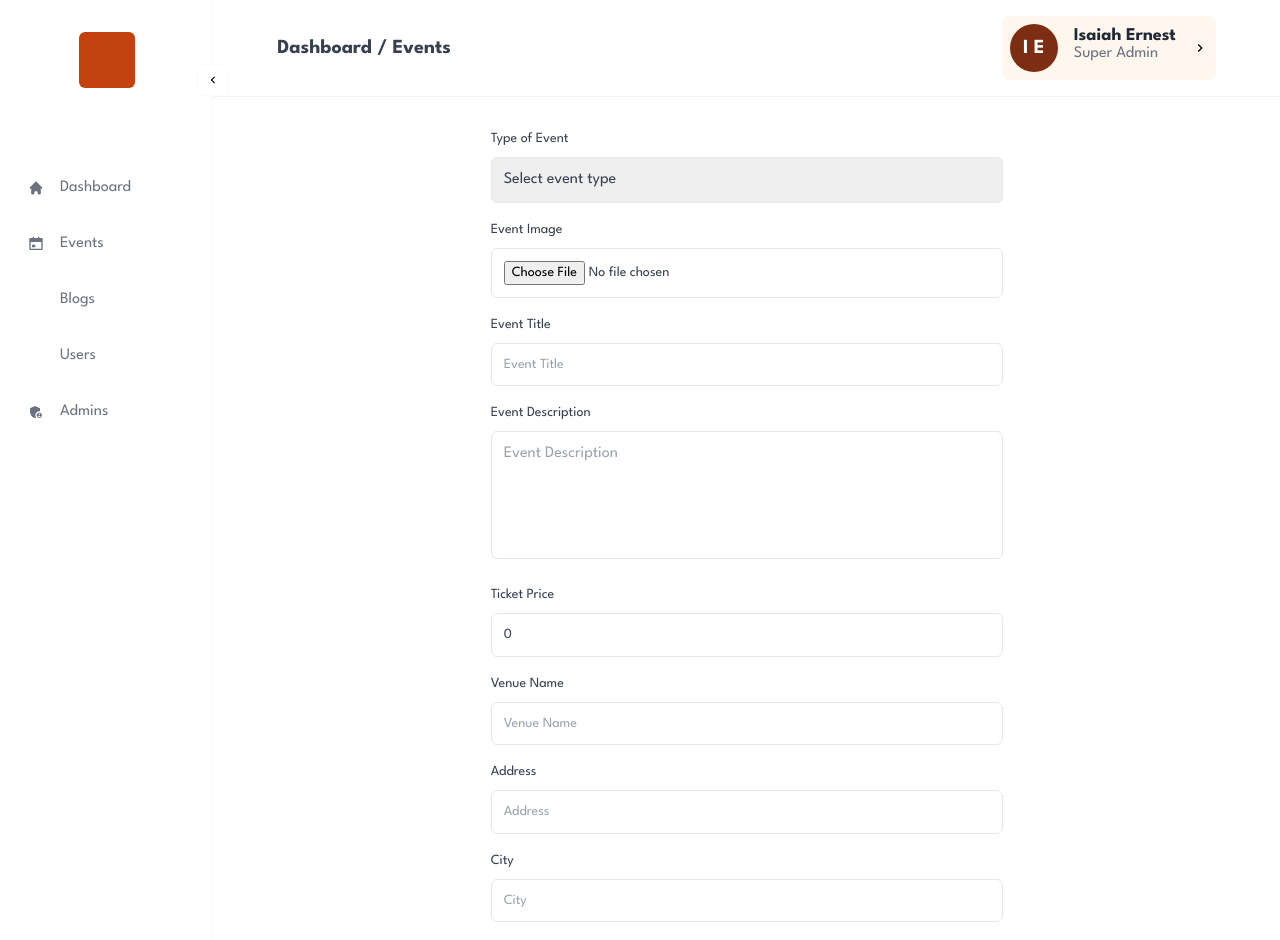
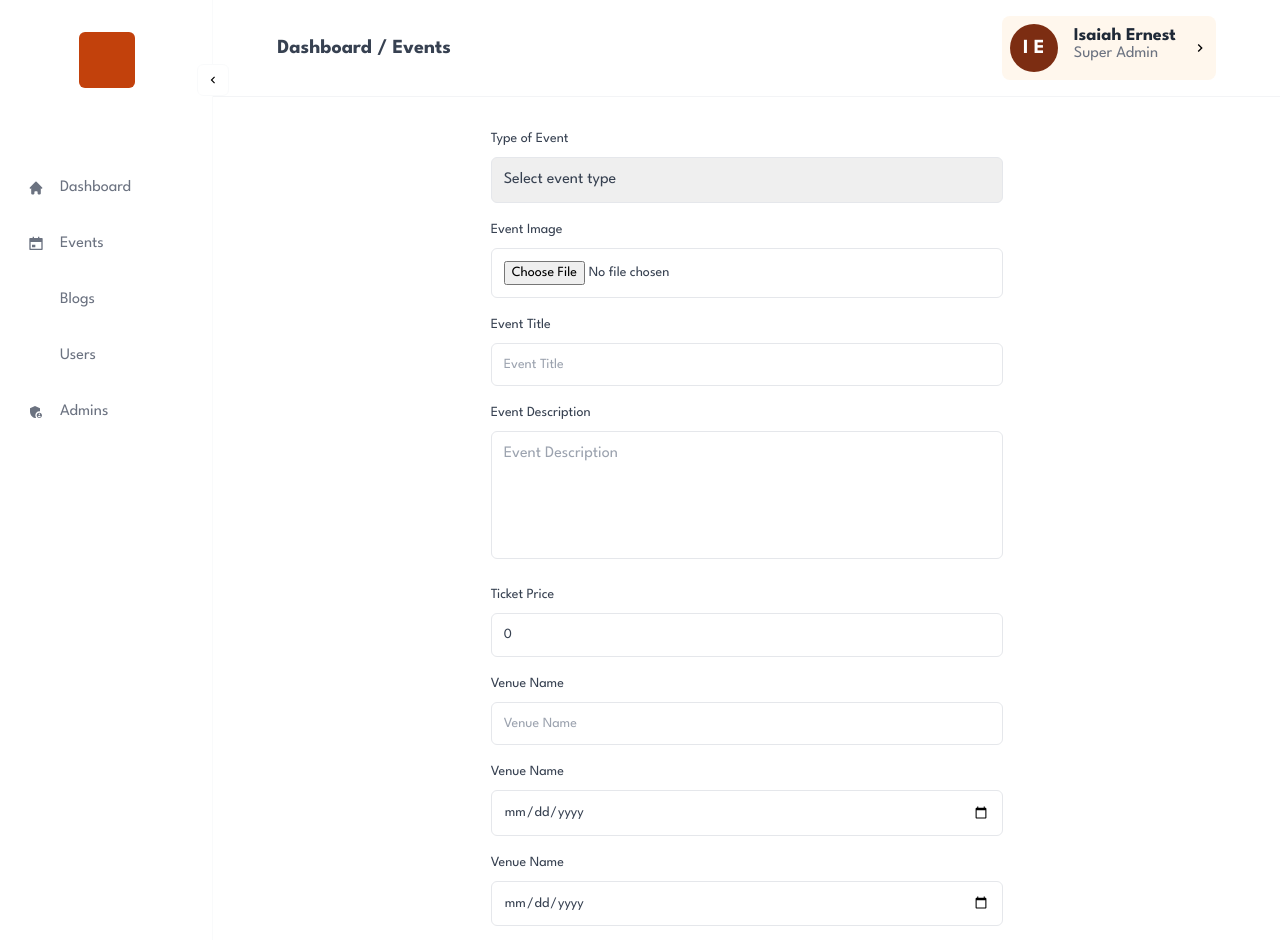
Before and after one commit to ernestechie/fossa-hub, a Next.js app: page /dashboard/events/new in a window 1280 px wide. Shown: the top 940 px of the page. Built offline with nearby package versions, Linux system fonts and the light colour scheme; some icons are missing.

Commit message:
added start and end date

```diff
--- a/app/components/Events/EventForm/EventForm.tsx
+++ b/app/components/Events/EventForm/EventForm.tsx
@@ -1,33 +1,24 @@
-'use client';
-import React, { useState } from 'react';
-
-interface EventFormData {
-  image: string;
-  title: string;
-  description: string;
-  price: number;
-  eventType: string;
-  venue_name: string;
-  address: string;
-  city: string;
-  state: string;
-  country: string;
-  postal_code: string | number;
-}
+"use client";
+import React, { useState } from "react";
+import { parseDate } from "@/helpers/parseDate";
 
 const EventFormComponent: React.FC = () => {
-  const [formData, setFormData] = useState<EventFormData>({
-    image: '',
-    title: '',
-    description: '',
-    price: 0,
-    eventType: '',
-    venue_name: '',
-    address: '',
-    city: '',
-    state: '',
-    country: '',
-    postal_code: '',
+  const [formData, setFormData] = useState({
+    image_url: "",
+    title: "",
+    description: "",
+    ticket_price: 0,
+    categories: [],
+    location: {
+      venue_name: "",
+      address: "",
+      city: "",
+      state: "",
+      country: "",
+      postal_code: "",
+    },
+    start_date: new Date(""),
+    end_date: new Date(""),
   });
 
   const handleChange = (
@@ -46,193 +37,228 @@ const EventFormComponent: React.FC = () => {
   // Event type is gotten from the "categories" property of the event object
   // Event type is dynamic, and should be a list of different categories
   // Check line 20 & 21 in schema.js in the root directory
-  const eventTypes: string[] = [
-    'Conference',
-    'Seminar',
-    'Workshop',
-    'Trade Show',
-    'Concert',
-    'Festival',
-    'Exhibition',
-    'Other',
+  const categorieType: string[] = [
+    "Conference",
+    "Seminar",
+    "Workshop",
+    "Trade Show",
+    "Concert",
+    "Festival",
+    "Exhibition",
+    "Other",
   ];
 
   return (
-    <form className='my-8 w-full max-w-lg mx-auto' onSubmit={handleSubmit}>
-      <div className='mb-4'>
+    <form className="my-8 w-full max-w-lg mx-auto" onSubmit={handleSubmit}>
+      <div className="mb-4">
         <label
-          htmlFor='eventType'
-          className='block text-gray-700 font-bold mb-2'
+          htmlFor="eventType"
+          className="block text-gray-700 font-bold mb-2"
         >
           Type of Event
         </label>
         <select
-          id='eventType'
-          name='eventType'
-          value={formData.eventType}
+          id="eventType"
+          name="eventType"
+          value={formData.categories}
           onChange={handleChange}
-          className=' appearance-none border rounded-md w-full p-3 text-gray-700 leading-tight focus:outline-none'
+          className=" appearance-none border rounded-md w-full p-3 text-gray-700 leading-tight focus:outline-none"
         >
-          <option value='' disabled>
+          <option value="" disabled>
             Select event type
           </option>
-          {eventTypes.map((type) => (
+          {categorieType.map((type) => (
             <option key={type} value={type}>
               {type}
             </option>
           ))}
         </select>
       </div>
-      <div className='mb-4'>
-        <label htmlFor='image' className='block text-gray-700 font-bold mb-2'>
+      <div className="mb-4">
+        <label htmlFor="image" className="block text-gray-700 font-bold mb-2">
           Event Image
         </label>
         <input
-          type='file'
-          id='image'
-          name='image'
+          type="file"
+          id="image"
+          name="image"
+          value={formData.image_url}
           onChange={handleChange}
-          className='appearance-none border rounded-md w-full p-3 text-gray-700 leading-tight focus:outline-none'
+          className="appearance-none border rounded-md w-full p-3 text-gray-700 leading-tight focus:outline-none"
         />
       </div>
-      <div className='mb-4'>
-        <label htmlFor='title' className='block text-gray-700 font-bold mb-2'>
+      <div className="mb-4">
+        <label htmlFor="title" className="block text-gray-700 font-bold mb-2">
           Event Title
         </label>
         <input
-          type='text'
-          id='title'
-          name='title'
+          type="text"
+          id="title"
+          name="title"
           value={formData.title}
           onChange={handleChange}
-          className=' appearance-none border rounded-md w-full p-3 text-gray-700 leading-tight focus:outline-none'
-          placeholder='Event Title'
+          className=" appearance-none border rounded-md w-full p-3 text-gray-700 leading-tight focus:outline-none"
+          placeholder="Event Title"
         />
       </div>
-      <div className='mb-4'>
+      <div className="mb-4">
         <label
-          htmlFor='description'
-          className='block text-gray-700 font-bold mb-2'
+          htmlFor="description"
+          className="block text-gray-700 font-bold mb-2"
         >
           Event Description
         </label>
         <textarea
-          id='description'
-          name='description'
+          id="description"
+          name="description"
           value={formData.description}
           onChange={handleChange}
-          className=' appearance-none border rounded-md w-full p-3 text-gray-700 leading-tight focus:outline-none  h-32 resize-none'
-          placeholder='Event Description'
+          className=" appearance-none border rounded-md w-full p-3 text-gray-700 leading-tight focus:outline-none  h-32 resize-none"
+          placeholder="Event Description"
         />
       </div>
-      <div className='mb-4'>
-        <label htmlFor='price' className='block text-gray-700 font-bold mb-2'>
+      <div className="mb-4">
+        <label htmlFor="price" className="block text-gray-700 font-bold mb-2">
           Ticket Price
         </label>
         <input
-          type='number'
-          id='price'
-          name='price'
-          value={formData.price}
+          type="number"
+          id="price"
+          name="price"
+          value={formData.ticket_price}
           onChange={handleChange}
-          className=' appearance-none border rounded-md w-full p-3 text-gray-700 leading-tight focus:outline-none'
-          placeholder='Ticket Price'
+          className=" appearance-none border rounded-md w-full p-3 text-gray-700 leading-tight focus:outline-none"
+          placeholder="Ticket Price"
         />
       </div>
-      <div className='mb-4'>
+      <div className="mb-4">
         <label
-          htmlFor='venue_name'
-          className='block text-gray-700 font-bold mb-2'
+          htmlFor="venue_name"
+          className="block text-gray-700 font-bold mb-2"
         >
           Venue Name
         </label>
         <input
-          type='text'
-          id='venue_name'
-          name='venue_name'
-          value={formData.venue_name}
+          type="text"
+          id="venue_name"
+          name="venue_name"
+          value={formData.location.venue_name}
           onChange={handleChange}
-          className=' appearance-none border rounded-md w-full p-3 text-gray-700 leading-tight focus:outline-none'
-          placeholder='Venue Name'
+          className=" appearance-none border rounded-md w-full p-3 text-gray-700 leading-tight focus:outline-none"
+          placeholder="Venue Name"
         />
       </div>
-      <div className='mb-4'>
-        <label htmlFor='address' className='block text-gray-700 font-bold mb-2'>
+      <div className="mb-4">
+        <label
+          htmlFor="venue_name"
+          className="block text-gray-700 font-bold mb-2"
+        >
+          Venue Name
+        </label>
+        <input
+          type="date"
+          id="start_date"
+          name="start_date"
+          value={parseDate(formData.start_date)}
+          onChange={handleChange}
+          className=" appearance-none border rounded-md w-full p-3 text-gray-700 leading-tight focus:outline-none"
+          placeholder="Venue Name"
+        />
+      </div>
+      <div className="mb-4">
+        <label
+          htmlFor="venue_name"
+          className="block text-gray-700 font-bold mb-2"
+        >
+          Venue Name
+        </label>
+        <input
+          type="date"
+          id="end_date"
+          name="end_date"
+          value={parseDate(formData.end_date)}
+          onChange={handleChange}
+          className=" appearance-none border rounded-md w-full p-3 text-gray-700 leading-tight focus:outline-none"
+          placeholder="Venue Name"
+        />
+      </div>
+      <div className="mb-4">
+        <label htmlFor="address" className="block text-gray-700 font-bold mb-2">
           Address
         </label>
         <input
-          type='text'
-          id='address'
-          name='address'
-          value={formData.address}
+          type="text"
+          id="address"
+          name="address"
+          value={formData.location.address}
           onChange={handleChange}
-          className=' appearance-none border rounded-md w-full p-3 text-gray-700 leading-tight focus:outline-none'
-          placeholder='Address'
+          className=" appearance-none border rounded-md w-full p-3 text-gray-700 leading-tight focus:outline-none"
+          placeholder="Address"
         />
       </div>
-      <div className='mb-4'>
-        <label htmlFor='city' className='block text-gray-700 font-bold mb-2'>
+      <div className="mb-4">
+        <label htmlFor="city" className="block text-gray-700 font-bold mb-2">
           City
         </label>
         <input
-          type='text'
-          id='city'
-          name='city'
-          value={formData.city}
+          type="text"
+          id="city"
+          name="city"
+          value={formData.location.city}
           onChange={handleChange}
-          className=' appearance-none border rounded-md w-full p-3 text-gray-700 leading-tight focus:outline-none'
-          placeholder='City'
+          className=" appearance-none border rounded-md w-full p-3 text-gray-700 leading-tight focus:outline-none"
+          placeholder="City"
         />
       </div>
-      <div className='mb-4'>
-        <label htmlFor='state' className='block text-gray-700 font-bold mb-2'>
+      <div className="mb-4">
+        <label htmlFor="state" className="block text-gray-700 font-bold mb-2">
           State
         </label>
         <input
-          type='text'
-          id='state'
-          name='state'
-          value={formData.state}
+          type="text"
+          id="state"
+          name="state"
+          value={formData.location.state}
           onChange={handleChange}
-          className=' appearance-none border rounded-md w-full p-3 text-gray-700 leading-tight focus:outline-none'
-          placeholder='State'
+          className=" appearance-none border rounded-md w-full p-3 text-gray-700 leading-tight focus:outline-none"
+          placeholder="State"
         />
       </div>
-      <div className='mb-4'>
-        <label htmlFor='country' className='block text-gray-700 font-bold mb-2'>
+      <div className="mb-4">
+        <label htmlFor="country" className="block text-gray-700 font-bold mb-2">
           Country
         </label>
         <input
-          type='text'
-          id='country'
-          name='country'
-          value={formData.country}
+          type="text"
+          id="country"
+          name="country"
+          value={formData.location.country}
           onChange={handleChange}
-          className=' appearance-none border rounded-md w-full p-3 text-gray-700 leading-tight focus:outline-none'
-          placeholder='Country'
+          className=" appearance-none border rounded-md w-full p-3 text-gray-700 leading-tight focus:outline-none"
+          placeholder="Country"
         />
       </div>
-      <div className='mb-4'>
+      <div className="mb-4">
         <label
-          htmlFor='postal_code'
-          className='block text-gray-700 font-bold mb-2'
+          htmlFor="postal_code"
+          className="block text-gray-700 font-bold mb-2"
         >
           Postal Code
         </label>
         <input
-          type='text'
-          id='postal_code'
-          name='postal_code'
-          value={formData.postal_code}
+          type="text"
+          id="postal_code"
+          name="postal_code"
+          value={formData.location.postal_code}
           onChange={handleChange}
-          className=' appearance-none border rounded-md w-full p-3 text-gray-700 leading-tight focus:outline-none'
-          placeholder='Postal Code'
+          className=" appearance-none border rounded-md w-full p-3 text-gray-700 leading-tight focus:outline-none"
+          placeholder="Postal Code"
         />
       </div>
-      <div className='flex items-center justify-center'>
+      <div className="flex items-center justify-center">
         <button
-          type='submit'
-          className='bg-orange-700 hover:bg-orange-800 text-white font-bold py-3 px-4 rounded-md focus:outline-none block w-full duration-500'
+          type="submit"
+          className="bg-orange-700 hover:bg-orange-800 text-white font-bold py-3 px-4 rounded-md focus:outline-none block w-full duration-500"
         >
           Create Event
         </button>
```
